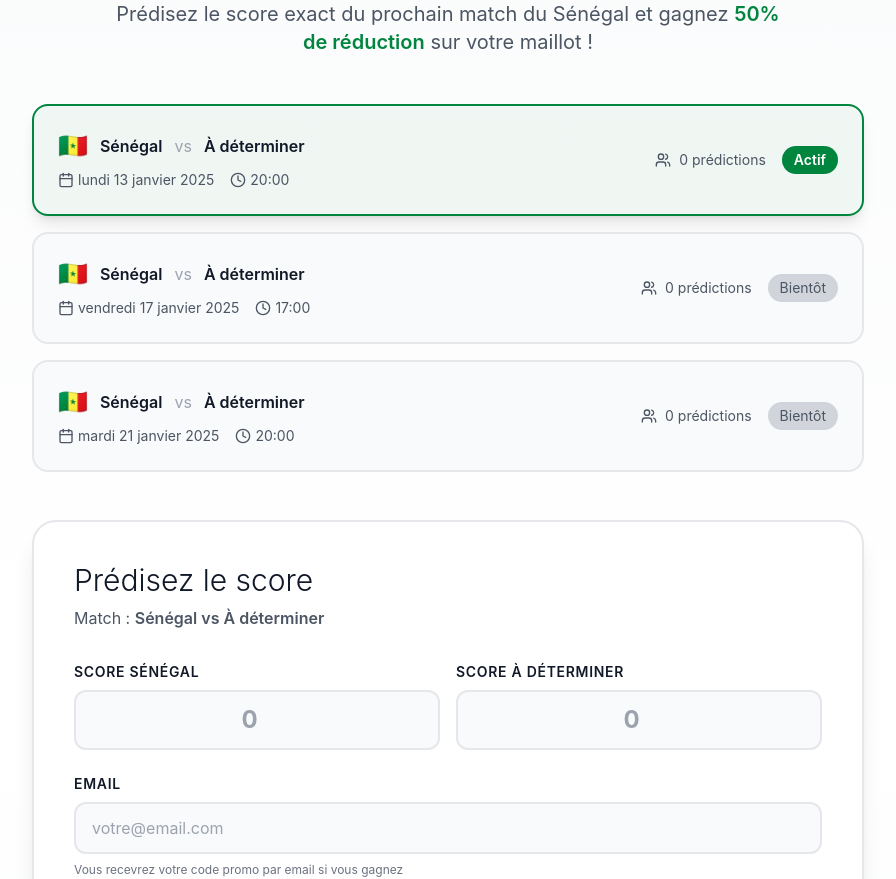
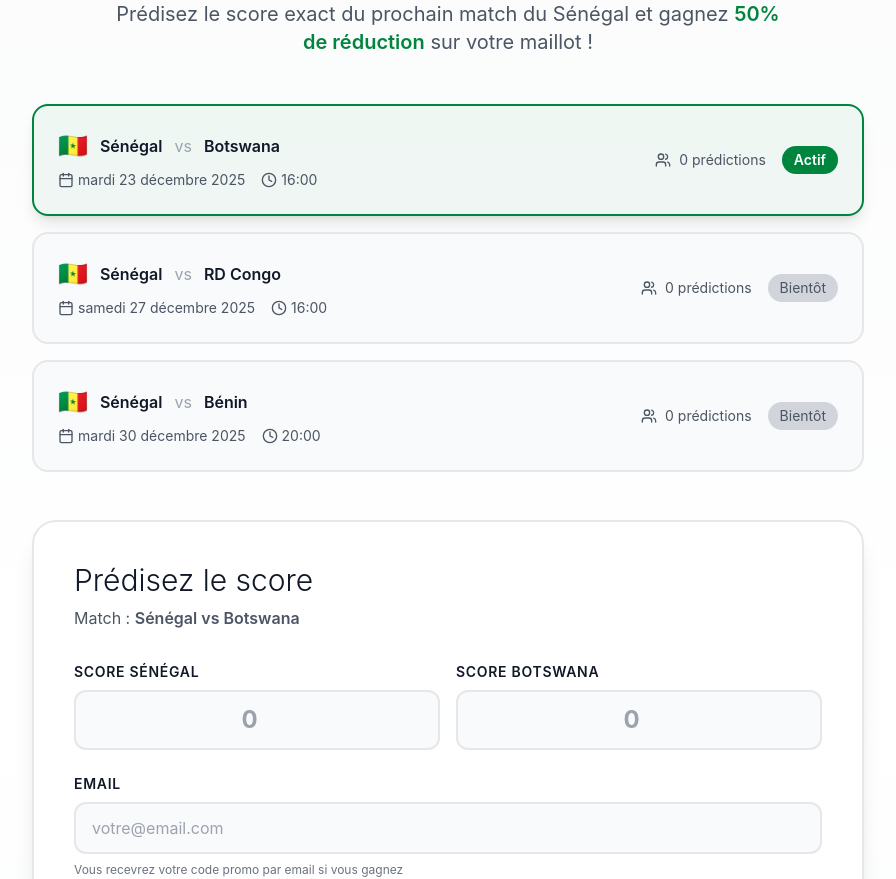
Before and after one commit to realtony0/sunumaillot, a Next.js app: page /predict in a window 1280 px wide. Shown: the part 340-1219 px from the top of the page, without its empty margins (192-1088 px from the left). Built offline with nearby package versions, Linux system fonts and the light colour scheme.

Commit message:
Update: Add real CAN 2025 matches - Senegal vs Botswana, RD Congo, Benin

```diff
--- a/data/matches.ts
+++ b/data/matches.ts
@@ -25,28 +25,28 @@ export interface Prediction {
 }
 
 // Matchs de poule du Sénégal - CAN 2025
-// Dates estimées (à ajuster selon le calendrier officiel)
+// Groupe D : Sénégal, RD Congo, Bénin, Botswana
 export const matches: Match[] = [
   {
     id: 'match-1',
-    opponent: 'À déterminer',
-    date: '2025-01-13',
-    time: '20:00',
+    opponent: 'Botswana',
+    date: '2025-12-23',
+    time: '16:00',
     status: 'upcoming',
     isActive: true, // Premier match actif
   },
   {
     id: 'match-2',
-    opponent: 'À déterminer',
-    date: '2025-01-17',
-    time: '17:00',
+    opponent: 'RD Congo',
+    date: '2025-12-27',
+    time: '16:00',
     status: 'upcoming',
     isActive: false,
   },
   {
     id: 'match-3',
-    opponent: 'À déterminer',
-    date: '2025-01-21',
+    opponent: 'Bénin',
+    date: '2025-12-30',
     time: '20:00',
     status: 'upcoming',
     isActive: false,
```
